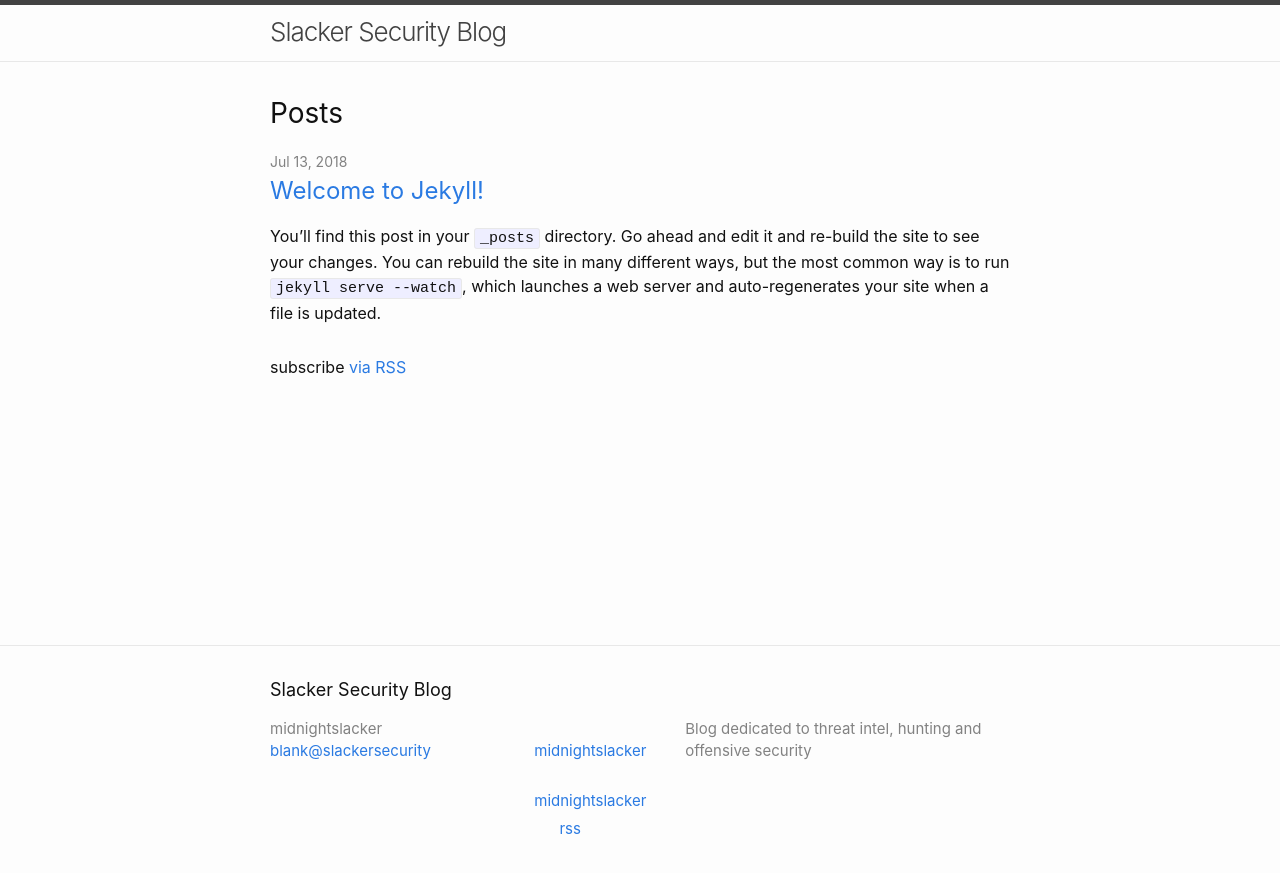
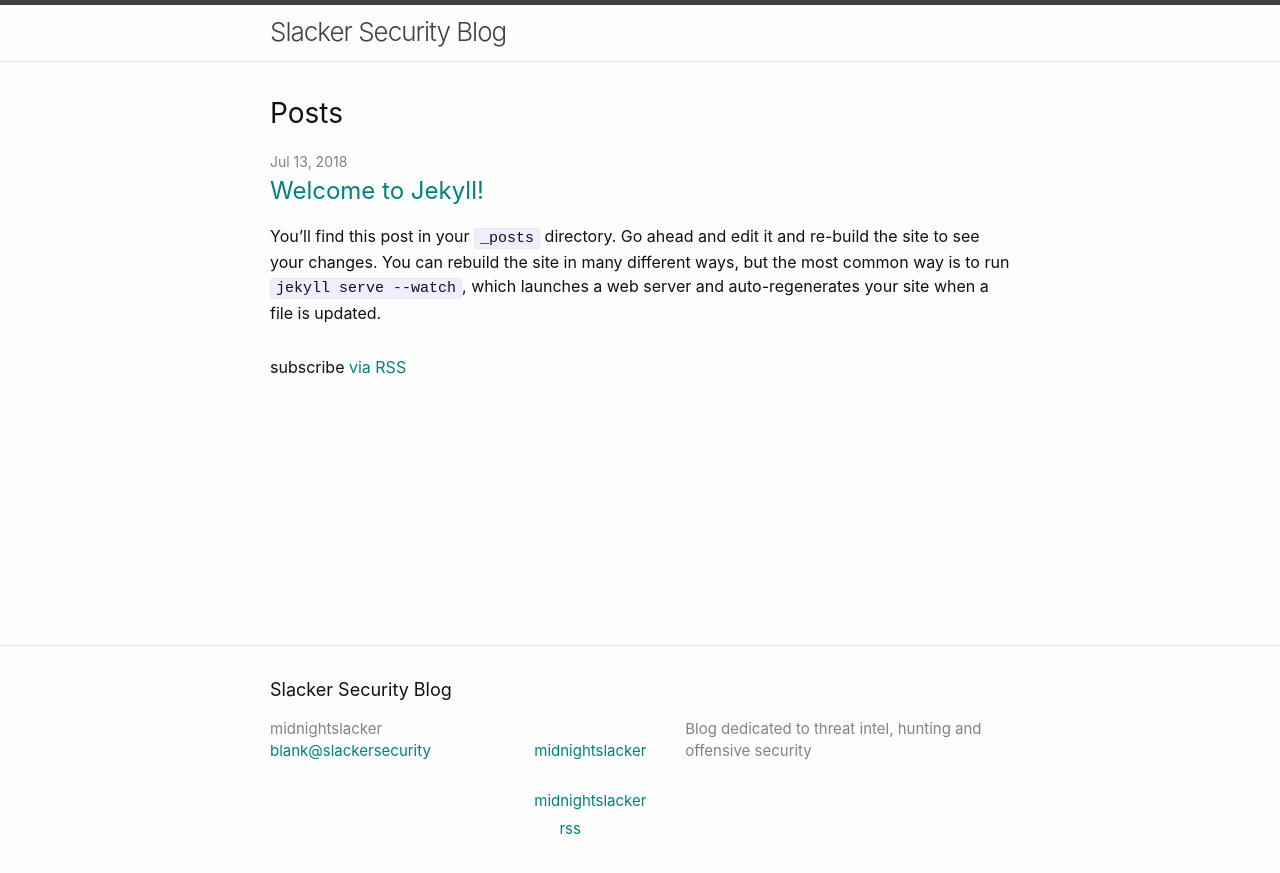
Before and after one commit to slackersecurity/blog, a Jekyll site: the page built from index.md, in a window 1280 px wide. Shown: the top 873 px of the page. Built offline with Jekyll 4.4.1, drawn with Linux system fonts in a browser that asks for light colours; our own code applies the rules of GitHub Pages for plain Markdown files.

Commit message:
Update main.scss

```diff
--- a/assets/main.scss
+++ b/assets/main.scss
@@ -2,5 +2,6 @@
 # Only the main Sass file needs front matter (the dashes are enough)
 ---
 
+$brand-color:  teal;
+
 @import "minima";
-$brand-color:  teal;
```
